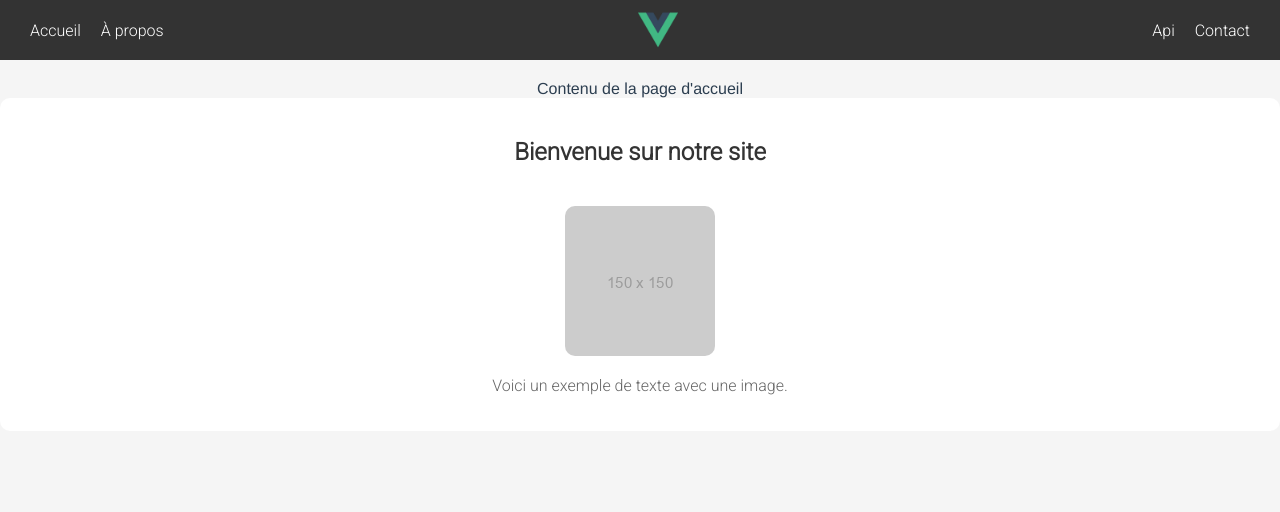
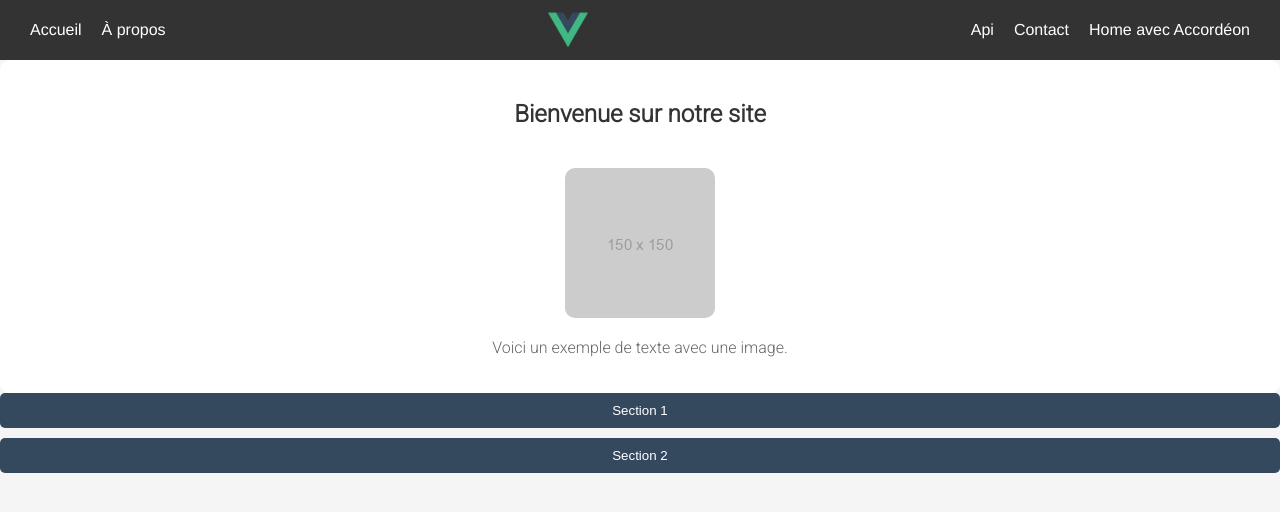
Before and after one commit to LuCha5/projet-site-vue-epsi, a Vue app: page / in a window 1280 px wide. Shown: the top 512 px of the page. Built offline with nearby package versions, Linux system fonts and the light colour scheme.

Commit message:
Ajout d'un composant Accordéon à la page d'accueil, mise à jour de la navigation avec un lien vers la page d'accueil, et création des composants SectionOne et SectionTwo pour le contenu dynamique.

```diff
--- /dev/null
+++ b/src/components/AccordionComponent.vue
@@ -0,0 +1,55 @@
+<template>
+  <div class="accordion">
+    <div class="accordion-item">
+      <button @click="toggleSection(1)">Section 1</button>
+      <div v-if="activeSection === 1">
+        <SectionOne />
+      </div>
+    </div>
+    <div class="accordion-item">
+      <button @click="toggleSection(2)">Section 2</button>
+      <div v-if="activeSection === 2">
+        <SectionTwo />
+      </div>
+    </div>
+  </div>
+</template>
+
+<script>
+import SectionOne from './SectionOne.vue';
+import SectionTwo from './SectionTwo.vue';
+
+export default {
+  components: {
+    SectionOne,
+    SectionTwo
+  },
+  data() {
+    return {
+      activeSection: null
+    };
+  },
+  methods: {
+    toggleSection(section) {
+      this.activeSection = this.activeSection === section ? null : section;
+    }
+  }
+}
+</script>
+
+<style scoped>
+.accordion-item {
+  margin-bottom: 10px;
+}
+button {
+  width: 100%;
+  padding: 10px;
+  background-color: var(--primary-color);
+  color: white;
+  border: none;
+  cursor: pointer;
+}
+button:hover {
+  background-color: var(--secondary-color);
+}
+</style>
--- a/src/components/NavigationComponent.vue
+++ b/src/components/NavigationComponent.vue
@@ -8,12 +8,12 @@
     <div class="nav-right">
       <router-link to="/api" class="nav-link">Api</router-link>
       <router-link to="/contact" class="nav-link">Contact</router-link>
+      <router-link to="/home" class="nav-link">Home avec Accordéon</router-link>
     </div>
   </nav>
 </template>
 
 <script>
-
 export default {
   name: 'NavigationComponent'
 }
@@ -28,8 +28,6 @@ export default {
   align-items: center;
   padding: 10px 20px;
   background-color: #333;
-  margin-bottom: 20px; /* Ajoutez une marge en bas pour éviter que le contenu soit caché sous la navbar */
-  font-family: "Roboto", sans-serif;
 }
 
 .nav-link {
--- /dev/null
+++ b/src/components/SectionOne.vue
@@ -0,0 +1,55 @@
+<template>
+  <div>
+    <table>
+      <thead>
+        <tr>
+          <th>Valeur</th>
+        </tr>
+      </thead>
+      <tbody>
+        <tr v-for="item in items" :key="item.id">
+          <td>{{ item.title.toUpperCase() }}</td>
+        </tr>
+      </tbody>
+    </table>
+  </div>
+</template>
+
+<script>
+export default {
+  data() {
+    return {
+      items: []
+    };
+  },
+  created() {
+    this.fetchData();
+  },
+  methods: {
+    async fetchData() {
+      try {
+        const response = await fetch('https://jsonplaceholder.typicode.com/posts');
+        const data = await response.json();
+        this.items = data;
+      } catch (error) {
+        console.error('Erreur lors de la récupération des données:', error);
+      }
+    }
+  }
+}
+</script>
+
+<style scoped>
+table {
+  width: 100%;
+  border-collapse: collapse;
+}
+th, td {
+  border: 1px solid #ddd;
+  padding: 8px;
+}
+th {
+  background-color: var(--primary-color);
+  color: white;
+}
+</style>
--- /dev/null
+++ b/src/components/SectionTwo.vue
@@ -0,0 +1,45 @@
+<template>
+  <div>
+    <p>{{ joke }}</p>
+    <button @click="fetchJoke">Actualiser</button>
+  </div>
+</template>
+
+<script>
+export default {
+  data() {
+    return {
+      joke: ''
+    };
+  },
+  created() {
+    this.fetchJoke();
+  },
+  methods: {
+    async fetchJoke() {
+      try {
+        const response = await fetch('https://api.chucknorris.io/jokes/random');
+        const data = await response.json();
+        this.joke = data.value;
+      } catch (error) {
+        console.error('Erreur lors de la récupération de la blague:', error);
+      }
+    }
+  }
+}
+</script>
+
+<style scoped>
+button {
+  margin-top: 10px;
+  background-color: var(--primary-color);
+  color: white;
+  border: none;
+  padding: 10px 20px;
+  border-radius: 5px;
+  cursor: pointer;
+}
+button:hover {
+  background-color: var(--secondary-color);
+}
+</style>
--- a/src/router/index.js
+++ b/src/router/index.js
@@ -14,5 +14,6 @@ export default new Router({
     { path: '/about', name: 'About', component: AboutPage },
     { path: '/api', name: 'API', component: ApiPage },
     { path: '/contact', name: 'Contact', component: ContactPage },
+    { path: '/home', name: 'HomeWithAccordion', component: HomePage }, // Ajout de cette ligne
   ],
 });
--- a/src/views/Home.vue
+++ b/src/views/Home.vue
@@ -1,17 +1,19 @@
 <template>
   <div class="home">
-    <div>Contenu de la page d'accueil</div>
     <TextImageComponent />
+    <AccordionComponent />
   </div>
 </template>
 
 <script>
 import TextImageComponent from '../components/TextImageComponent.vue'
+import AccordionComponent from '../components/AccordionComponent.vue'
 
 export default {
   name: 'HomePage',
   components: {
-    TextImageComponent
+    TextImageComponent,
+    AccordionComponent
   }
 }
 </script>
```
